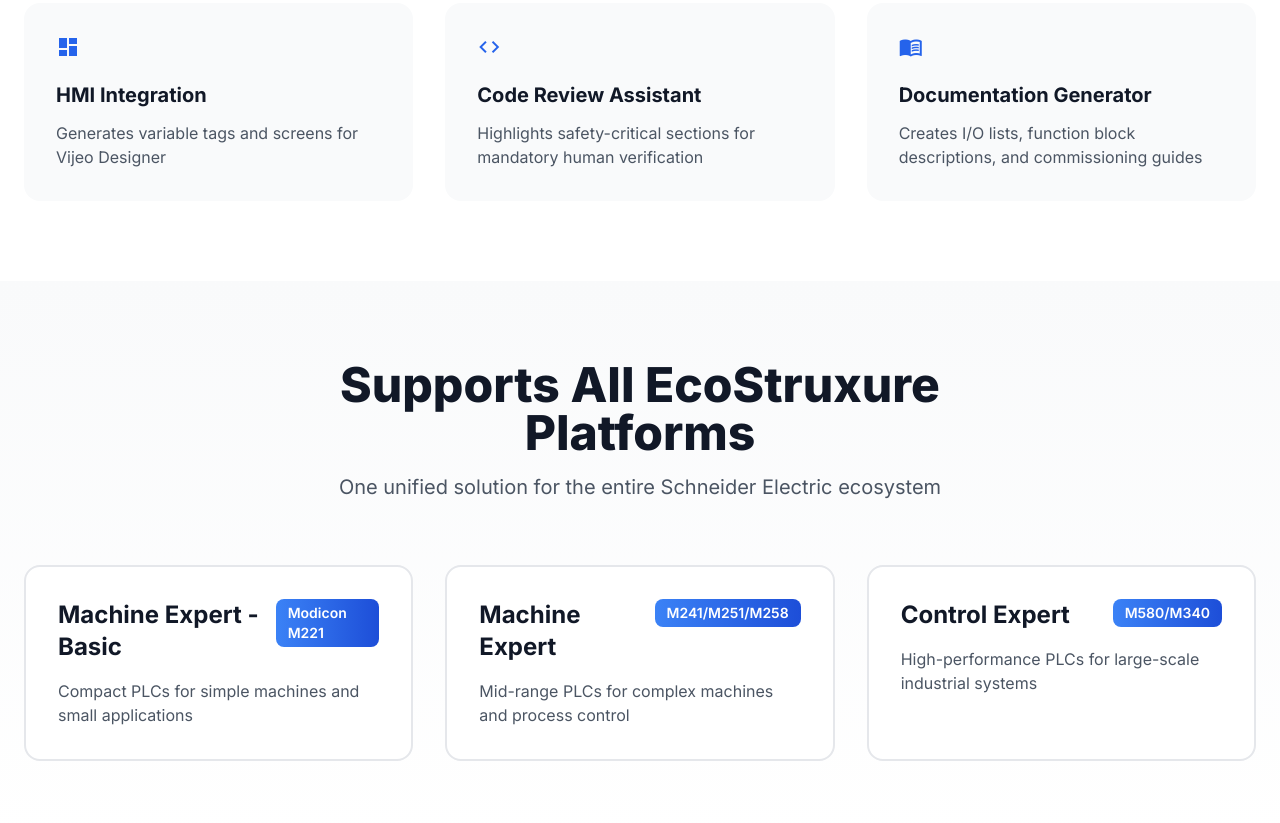
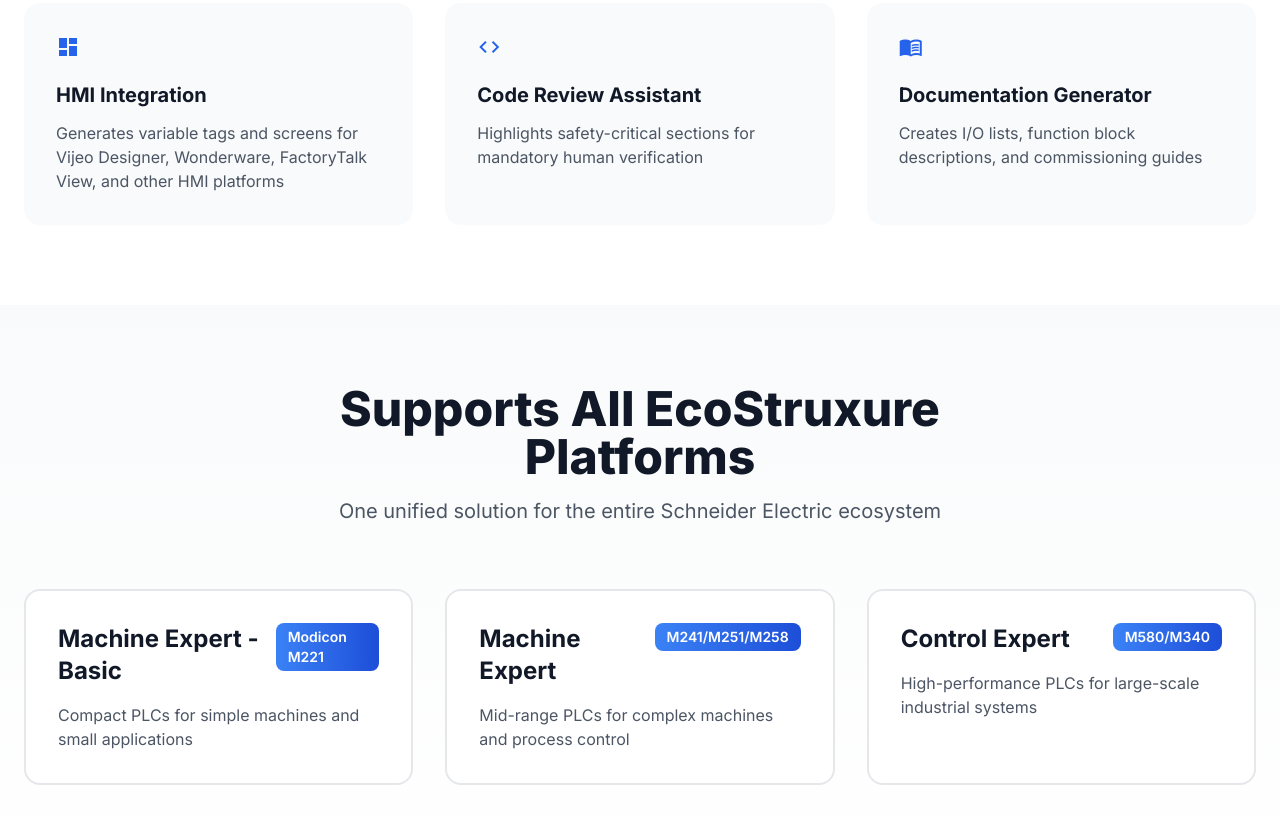
Before and after one commit to chatgptnotes/plcautopilot.com, a Next.js app: page / in a window 1280 px wide. Shown: the part 2640-3463 px from the top of the page. Built offline with nearby package versions, Linux system fonts and the light colour scheme.

Commit message:
Expand HMI Integration to include multiple platforms

```diff
--- a/app/components/Features.tsx
+++ b/app/components/Features.tsx
@@ -5,7 +5,7 @@
     { icon: 'precision_manufacturing', title: 'Ladder Logic Expert', desc: 'Understands relay logic, timers, counters, and industrial control patterns' },
     { icon: 'shield', title: 'Safety First', desc: 'Automatically implements emergency stops, light curtains, and safety interlocks per IEC 61508' },
     { icon: 'settings_input_component', title: 'Hardware Configuration', desc: 'Automatically configures I/O modules for Modicon M221, M241, M251, M258, M340, and M580' },
-    { icon: 'dashboard', title: 'HMI Integration', desc: 'Generates variable tags and screens for Vijeo Designer' },
+    { icon: 'dashboard', title: 'HMI Integration', desc: 'Generates variable tags and screens for Vijeo Designer, Wonderware, FactoryTalk View, and other HMI platforms' },
     { icon: 'code', title: 'Code Review Assistant', desc: 'Highlights safety-critical sections for mandatory human verification' },
     { icon: 'menu_book', title: 'Documentation Generator', desc: 'Creates I/O lists, function block descriptions, and commissioning guides' },
   ];
```
